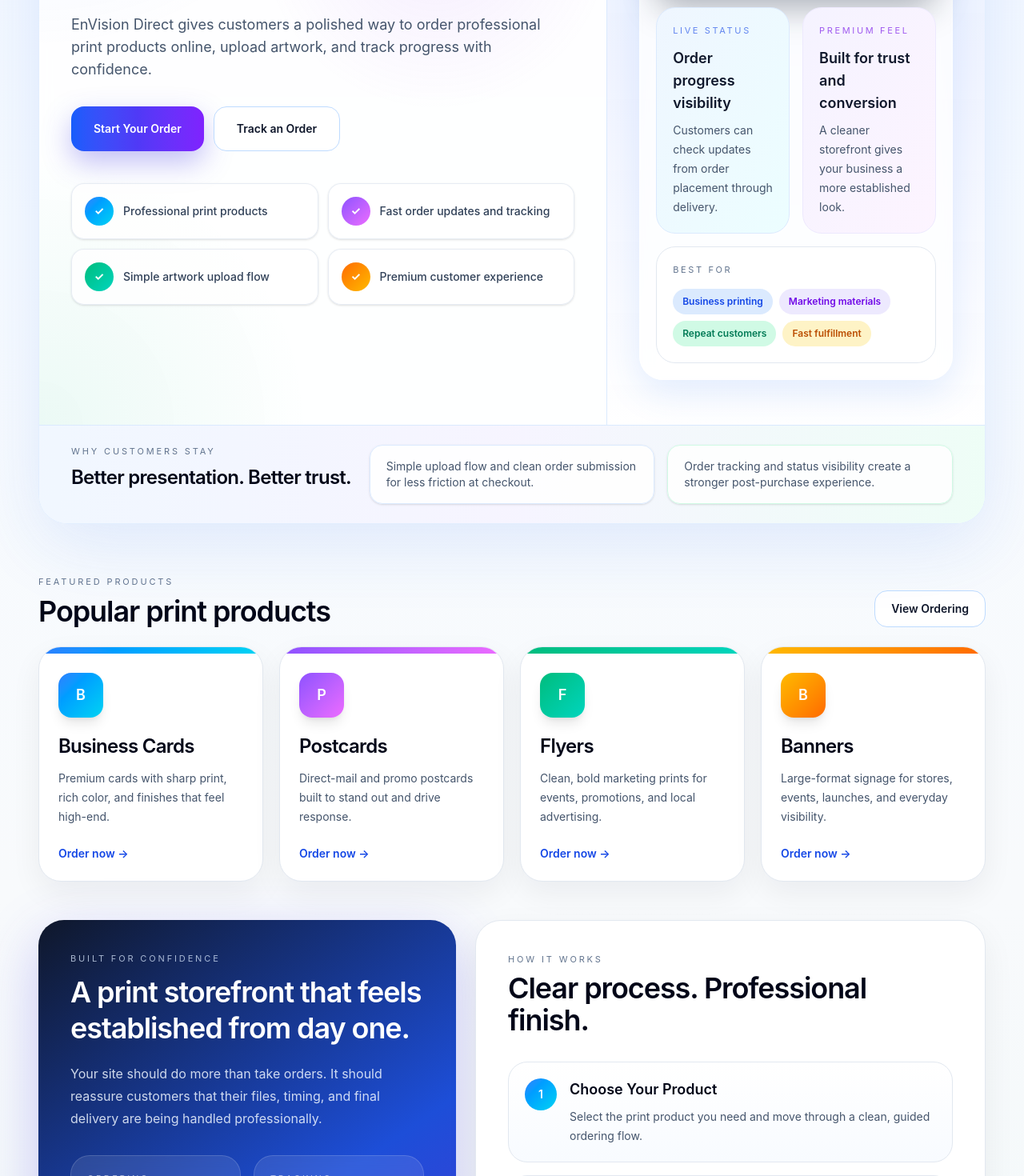
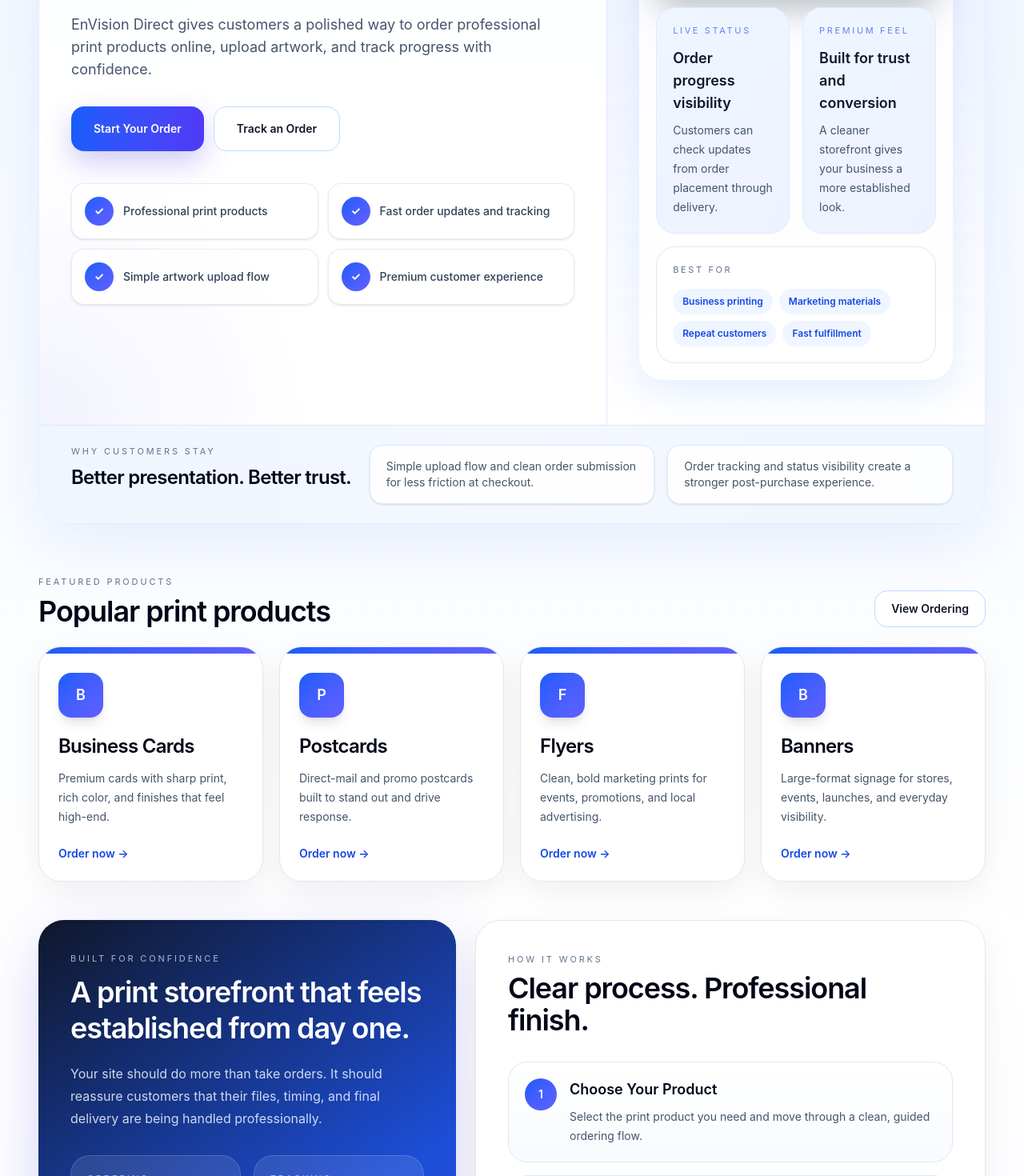
Before and after one commit to deworkenj-envision/Version-25a, a Next.js app: page / in a window 1280 px wide. Shown: the part 380-1850 px from the top of the page at 80% size. Built offline with nearby package versions, Linux system fonts and the light colour scheme.

Commit message:
Update page.js

```diff
--- a/app/page.js
+++ b/app/page.js
@@ -7,25 +7,21 @@ const featuredProducts = [
     name: "Business Cards",
     desc: "Premium cards with sharp print, rich color, and finishes that feel high-end.",
     href: "/order?product=Business%20Cards",
-    accent: "from-blue-500 to-cyan-400",
   },
   {
     name: "Postcards",
     desc: "Direct-mail and promo postcards built to stand out and drive response.",
     href: "/order?product=Postcards",
-    accent: "from-violet-500 to-fuchsia-400",
   },
   {
     name: "Flyers",
     desc: "Clean, bold marketing prints for events, promotions, and local advertising.",
     href: "/order?product=Flyers",
-    accent: "from-emerald-500 to-teal-400",
   },
   {
     name: "Banners",
     desc: "Large-format signage for stores, events, launches, and everyday visibility.",
     href: "/order?product=Banners",
-    accent: "from-amber-400 to-orange-500",
   },
 ];
 
@@ -57,12 +53,12 @@ const processSteps = [
 
 export default function HomePage() {
   return (
-    <main className="min-h-screen bg-[linear-gradient(180deg,#eef4ff_0%,#f7fbff_24%,#f8fafc_55%,#eef7f7_100%)] text-slate-900">
+    <main className="min-h-screen bg-[linear-gradient(180deg,#f3f7ff_0%,#f8fbff_26%,#ffffff_58%,#f6f9ff_100%)] text-slate-900">
       <section className="mx-auto max-w-7xl px-6 pb-10 pt-8 md:px-10 lg:px-12">
-        <div className="overflow-hidden rounded-[36px] border border-blue-100/80 bg-white/85 shadow-[0_25px_90px_rgba(37,99,235,0.12)] backdrop-blur">
+        <div className="overflow-hidden rounded-[36px] border border-blue-100/80 bg-white/90 shadow-[0_24px_80px_rgba(37,99,235,0.10)] backdrop-blur">
           <div className="grid gap-0 lg:grid-cols-[1.2fr_0.8fr]">
             <div className="relative px-7 py-10 md:px-10 md:py-14">
-              <div className="absolute inset-0 bg-[radial-gradient(circle_at_top_left,rgba(59,130,246,0.12),transparent_36%),radial-gradient(circle_at_70%_30%,rgba(168,85,247,0.10),transparent_28%),radial-gradient(circle_at_bottom_left,rgba(16,185,129,0.08),transparent_30%)]" />
+              <div className="absolute inset-0 bg-[radial-gradient(circle_at_top_left,rgba(59,130,246,0.10),transparent_36%),radial-gradient(circle_at_bottom_left,rgba(99,102,241,0.08),transparent_30%)]" />
               <div className="relative">
                 <div className="mb-6 inline-flex items-center rounded-full border border-blue-200 bg-blue-50 px-4 py-2 text-[11px] font-semibold uppercase tracking-[0.22em] text-blue-700">
                   Premium Print Ordering
@@ -80,7 +76,7 @@ export default function HomePage() {
                 <div className="mt-8 flex flex-col gap-3 sm:flex-row">
                   <Link
                     href="/order"
-                    className="inline-flex h-14 items-center justify-center rounded-2xl bg-gradient-to-r from-blue-600 via-indigo-600 to-violet-600 px-7 text-sm font-semibold text-white shadow-[0_14px_35px_rgba(79,70,229,0.35)] transition hover:scale-[1.01] hover:opacity-95"
+                    className="inline-flex h-14 items-center justify-center rounded-2xl bg-gradient-to-r from-blue-600 to-indigo-600 px-7 text-sm font-semibold text-white shadow-[0_14px_35px_rgba(79,70,229,0.28)] transition hover:scale-[1.01] hover:opacity-95"
                   >
                     Start Your Order
                   </Link>
@@ -93,22 +89,12 @@ export default function HomePage() {
                 </div>
 
                 <div className="mt-10 grid gap-3 sm:grid-cols-2">
-                  {trustPoints.map((item, index) => (
+                  {trustPoints.map((item) => (
                     <div
                       key={item}
-                      className="flex items-center gap-3 rounded-2xl border border-slate-200/80 bg-white/80 px-4 py-4 shadow-sm"
+                      className="flex items-center gap-3 rounded-2xl border border-slate-200/80 bg-white/85 px-4 py-4 shadow-sm"
                     >
-                      <div
-                        className={`flex h-9 w-9 items-center justify-center rounded-full text-sm font-bold text-white ${
-                          index === 0
-                            ? "bg-gradient-to-br from-blue-500 to-cyan-400"
-                            : index === 1
-                            ? "bg-gradient-to-br from-violet-500 to-fuchsia-400"
-                            : index === 2
-                            ? "bg-gradient-to-br from-emerald-500 to-teal-400"
-                            : "bg-gradient-to-br from-orange-500 to-amber-400"
-                        }`}
-                      >
+                      <div className="flex h-9 w-9 items-center justify-center rounded-full bg-gradient-to-br from-blue-600 to-indigo-500 text-sm font-bold text-white">
                         ✓
                       </div>
                       <span className="text-sm font-medium text-slate-700">{item}</span>
@@ -118,10 +104,9 @@ export default function HomePage() {
               </div>
             </div>
 
-            <div className="border-t border-blue-100 bg-[linear-gradient(180deg,rgba(219,234,254,0.72),rgba(238,242,255,0.82),rgba(255,255,255,0.95))] px-7 py-10 lg:border-l lg:border-t-0 md:px-10 md:py-14">
-              <div className="rounded-[30px] border border-white/60 bg-white/75 p-5 shadow-[0_16px_45px_rgba(59,130,246,0.14)] backdrop-blur">
-                <div className="mb-4 flex items-center justify-between">
-                  <div>
+            <div className="border-t border-blue-100 bg-[linear-gradient(180deg,rgba(219,234,254,0.62),rgba(238,242,255,0.72),rgba(255,255,255,0.94))] px-7 py-10 lg:border-l lg:border-t-0 md:px-10 md:py-14">
+              <div className="rounded-[30px] border border-white/60 bg-white/80 p-5 shadow-[0_16px_45px_rgba(59,130,246,0.12)] backdrop-blur">
+                <div className="mb-4">
                   <p className="text-[11px] uppercase tracking-[0.25em] text-blue-700/70">
                     Featured Experience
                   </p>
@@ -129,10 +114,9 @@ export default function HomePage() {
                     Clean ordering, professional results
                   </h2>
                 </div>
-                </div>
 
                 <div className="space-y-4">
-                  <div className="rounded-3xl bg-gradient-to-br from-slate-900 via-blue-900 to-indigo-900 p-5 text-white shadow-[0_18px_40px_rgba(30,41,59,0.35)]">
+                  <div className="rounded-3xl bg-gradient-to-br from-slate-900 via-blue-900 to-indigo-900 p-5 text-white shadow-[0_18px_40px_rgba(30,41,59,0.30)]">
                     <p className="text-[11px] uppercase tracking-[0.24em] text-blue-200/80">
                       Fast ordering
                     </p>
@@ -142,7 +126,7 @@ export default function HomePage() {
                   </div>
 
                   <div className="grid gap-4 sm:grid-cols-2">
-                    <div className="rounded-3xl border border-blue-100 bg-gradient-to-br from-blue-50 to-cyan-50 p-5">
+                    <div className="rounded-3xl border border-blue-100 bg-gradient-to-br from-blue-50 to-indigo-50 p-5">
                       <p className="text-[11px] uppercase tracking-[0.24em] text-blue-700/65">
                         Live status
                       </p>
@@ -154,8 +138,8 @@ export default function HomePage() {
                       </p>
                     </div>
 
-                    <div className="rounded-3xl border border-violet-100 bg-gradient-to-br from-violet-50 to-fuchsia-50 p-5">
-                      <p className="text-[11px] uppercase tracking-[0.24em] text-violet-700/65">
+                    <div className="rounded-3xl border border-blue-100 bg-gradient-to-br from-blue-50 to-indigo-50 p-5">
+                      <p className="text-[11px] uppercase tracking-[0.24em] text-blue-700/65">
                         Premium feel
                       </p>
                       <p className="mt-3 text-lg font-semibold text-slate-900">
@@ -173,18 +157,10 @@ export default function HomePage() {
                     </p>
                     <div className="mt-4 flex flex-wrap gap-2">
                       {["Business printing", "Marketing materials", "Repeat customers", "Fast fulfillment"].map(
-                        (tag, idx) => (
+                        (tag) => (
                           <span
                             key={tag}
-                            className={`rounded-full px-3 py-2 text-xs font-semibold ${
-                              idx === 0
-                                ? "bg-blue-100 text-blue-700"
-                                : idx === 1
-                                ? "bg-violet-100 text-violet-700"
-                                : idx === 2
-                                ? "bg-emerald-100 text-emerald-700"
-                                : "bg-amber-100 text-amber-700"
-                            }`}
+                            className="rounded-full bg-blue-50 px-3 py-2 text-xs font-semibold text-blue-700"
                           >
                             {tag}
                           </span>
@@ -197,7 +173,7 @@ export default function HomePage() {
             </div>
           </div>
 
-          <div className="border-t border-blue-100 bg-[linear-gradient(90deg,rgba(239,246,255,0.9),rgba(245,243,255,0.9),rgba(236,253,245,0.9))] px-7 py-6 md:px-10">
+          <div className="border-t border-blue-100 bg-[linear-gradient(90deg,rgba(239,246,255,0.95),rgba(244,247,255,0.95),rgba(239,246,255,0.95))] px-7 py-6 md:px-10">
             <div className="grid gap-4 md:grid-cols-3">
               <div>
                 <p className="text-[11px] uppercase tracking-[0.26em] text-slate-500">
@@ -210,7 +186,7 @@ export default function HomePage() {
               <div className="rounded-2xl border border-blue-100 bg-white/90 px-5 py-4 text-sm text-slate-600 shadow-sm">
                 Simple upload flow and clean order submission for less friction at checkout.
               </div>
-              <div className="rounded-2xl border border-emerald-100 bg-white/90 px-5 py-4 text-sm text-slate-600 shadow-sm">
+              <div className="rounded-2xl border border-blue-100 bg-white/90 px-5 py-4 text-sm text-slate-600 shadow-sm">
                 Order tracking and status visibility create a stronger post-purchase experience.
               </div>
             </div>
@@ -241,13 +217,11 @@ export default function HomePage() {
             <Link
               key={product.name}
               href={product.href}
-              className="group overflow-hidden rounded-[28px] border border-slate-200 bg-white shadow-[0_14px_38px_rgba(15,23,42,0.06)] transition hover:-translate-y-1 hover:shadow-[0_22px_48px_rgba(59,130,246,0.16)]"
+              className="group overflow-hidden rounded-[28px] border border-slate-200 bg-white shadow-[0_14px_38px_rgba(15,23,42,0.06)] transition hover:-translate-y-1 hover:shadow-[0_22px_48px_rgba(59,130,246,0.14)]"
             >
-              <div className={`h-2 w-full bg-gradient-to-r ${product.accent}`} />
+              <div className="h-2 w-full bg-gradient-to-r from-blue-600 to-indigo-500" />
               <div className="p-6">
-                <div
-                  className={`flex h-14 w-14 items-center justify-center rounded-2xl bg-gradient-to-br ${product.accent} text-lg font-semibold text-white shadow-lg`}
-                >
+                <div className="flex h-14 w-14 items-center justify-center rounded-2xl bg-gradient-to-br from-blue-600 to-indigo-500 text-lg font-semibold text-white shadow-lg">
                   {product.name.charAt(0)}
                 </div>
                 <h3 className="mt-5 text-2xl font-semibold tracking-[-0.03em] text-slate-950">
@@ -265,7 +239,7 @@ export default function HomePage() {
 
       <section className="mx-auto max-w-7xl px-6 py-6 md:px-10 lg:px-12">
         <div className="grid gap-6 lg:grid-cols-[0.9fr_1.1fr]">
-          <div className="rounded-[32px] bg-[linear-gradient(145deg,#0f172a_0%,#1d4ed8_48%,#6d28d9_100%)] p-7 text-white shadow-[0_22px_70px_rgba(79,70,229,0.28)] md:p-10">
+          <div className="rounded-[32px] bg-[linear-gradient(145deg,#0f172a_0%,#1d4ed8_52%,#4338ca_100%)] p-7 text-white shadow-[0_22px_70px_rgba(79,70,229,0.22)] md:p-10">
             <p className="text-[11px] uppercase tracking-[0.26em] text-blue-100/75">
               Built for confidence
             </p>
@@ -301,17 +275,7 @@ export default function HomePage() {
                   key={step.title}
                   className="flex gap-4 rounded-3xl border border-slate-200 bg-[linear-gradient(180deg,#ffffff_0%,#f8fbff_100%)] p-5"
                 >
-                  <div
-                    className={`flex h-10 w-10 shrink-0 items-center justify-center rounded-full text-sm font-semibold text-white ${
-                      index === 0
-                        ? "bg-gradient-to-br from-blue-500 to-cyan-400"
-                        : index === 1
-                        ? "bg-gradient-to-br from-violet-500 to-fuchsia-400"
-                        : index === 2
-                        ? "bg-gradient-to-br from-emerald-500 to-teal-400"
-                        : "bg-gradient-to-br from-orange-500 to-amber-400"
-                    }`}
-                  >
+                  <div className="flex h-10 w-10 shrink-0 items-center justify-center rounded-full bg-gradient-to-br from-blue-600 to-indigo-500 text-sm font-semibold text-white">
                     {index + 1}
                   </div>
                   <div>
@@ -325,7 +289,7 @@ export default function HomePage() {
             <div className="mt-8 flex flex-col gap-3 sm:flex-row">
               <Link
                 href="/order"
-                className="inline-flex h-13 items-center justify-center rounded-2xl bg-gradient-to-r from-blue-600 via-indigo-600 to-violet-600 px-6 py-3 text-sm font-semibold text-white shadow-[0_12px_28px_rgba(79,70,229,0.25)] transition hover:opacity-95"
+                className="inline-flex h-13 items-center justify-center rounded-2xl bg-gradient-to-r from-blue-600 to-indigo-600 px-6 py-3 text-sm font-semibold text-white shadow-[0_12px_28px_rgba(79,70,229,0.24)] transition hover:opacity-95"
               >
                 Place an Order
               </Link>
@@ -341,7 +305,7 @@ export default function HomePage() {
       </section>
 
       <section className="mx-auto max-w-7xl px-6 pb-12 pt-6 md:px-10 lg:px-12">
-        <div className="rounded-[32px] border border-slate-200 bg-[linear-gradient(120deg,#ffffff_0%,#eff6ff_45%,#f5f3ff_80%,#ecfeff_100%)] px-7 py-10 shadow-[0_14px_40px_rgba(59,130,246,0.08)] md:px-10">
+        <div className="rounded-[32px] border border-slate-200 bg-[linear-gradient(120deg,#ffffff_0%,#eff6ff_55%,#eef2ff_100%)] px-7 py-10 shadow-[0_14px_40px_rgba(59,130,246,0.07)] md:px-10">
           <div className="grid gap-6 lg:grid-cols-[1fr_auto] lg:items-center">
             <div>
               <p className="text-[11px] uppercase tracking-[0.26em] text-slate-500">
@@ -359,7 +323,7 @@ export default function HomePage() {
             <div className="flex flex-col gap-3 sm:flex-row lg:flex-col">
               <Link
                 href="/order"
-                className="inline-flex h-14 items-center justify-center rounded-2xl bg-gradient-to-r from-blue-600 via-indigo-600 to-violet-600 px-7 text-sm font-semibold text-white shadow-[0_12px_28px_rgba(79,70,229,0.25)] transition hover:opacity-95"
+                className="inline-flex h-14 items-center justify-center rounded-2xl bg-gradient-to-r from-blue-600 to-indigo-600 px-7 text-sm font-semibold text-white shadow-[0_12px_28px_rgba(79,70,229,0.24)] transition hover:opacity-95"
               >
                 Start Your Order
               </Link>
```
Lines whose indentation alone changed are shown as unchanged.
